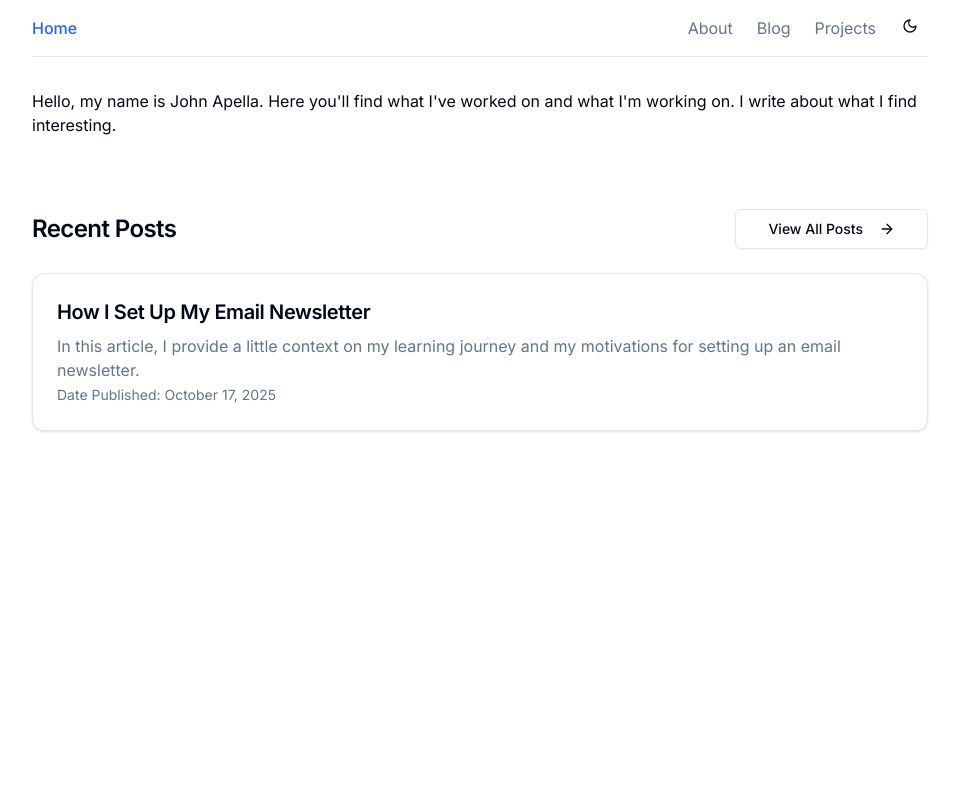
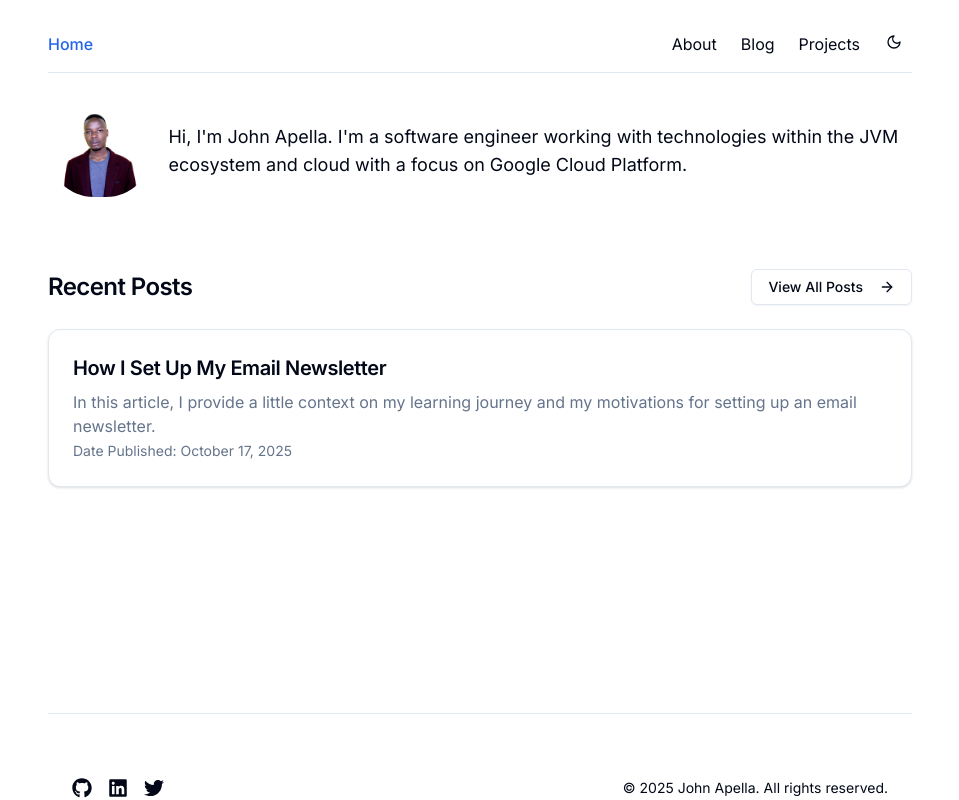
Before and after one commit to apella1/next-portfolio, a Next.js app: page / in a window 1280 px wide. Shown: the top 800 px of the page, without its empty margins (160-1119 px from the left). Built offline with nearby package versions, Linux system fonts and the light colour scheme.

Commit message:
feat: handle responsive design

```diff
--- a/app/blog/blog-client.tsx
+++ b/app/blog/blog-client.tsx
@@ -45,7 +45,7 @@ const BlogClient = ({ initialPosts }: BlogClientProps) => {
     <section className="container py-12 min-h-screen">
       <div className="flex flex-col items-center justify-center space-y-4 text-center">
         <div className="space-y-2">
-          <h1 className="text-3xl font-bold tracking-tighter sm:text-5xl">
+          <h1 className="text-xl font-bold tracking-tighter sm:text-3xl">
             Blog Posts
           </h1>
           <p className="max-w-[900px] text-muted-foreground md:text-xl/relaxed lg:text-base/relaxed xl:text-xl/relaxed">
--- a/app/layout.tsx
+++ b/app/layout.tsx
@@ -8,13 +8,15 @@ import { ThemeProvider } from "@/components/theme-provider";
 const inter = Inter({ subsets: ["latin"] });
 
 export const metadata = {
-  title: "John Apella",
+  title: "John Apella | Software Engineer",
   description: "",
   keywords: [
     "DevOps Engineer",
     "Docker Specialist",
     "Kubernetes Specialist",
     "GCP Specialist",
+    "Spring Boot",
+    "Backend Software Engineer",
   ],
 };
 
@@ -25,7 +27,7 @@ export default function RootLayout({
 }) {
   return (
     <html lang="en">
-      <body className={`${inter.className} max-w-4xl mx-auto`}>
+      <body className={`${inter.className} max-w-4xl mx-auto p-4`}>
         <ThemeProvider
           attribute="class"
           defaultTheme="system"
--- a/app/page.tsx
+++ b/app/page.tsx
@@ -5,7 +5,7 @@ import HomeHeader from "@/components/home/home-header";
 export default async function Home() {
   const posts = await getPosts();
   return (
-    <main className="min-h-screen">
+    <main className="min-h-[80vh]">
       <HomeHeader />
       <RecentPosts posts={posts} />
     </main>
--- a/app/posts/how-i-set-up-my-email-newsletter/page.mdx
+++ b/app/posts/how-i-set-up-my-email-newsletter/page.mdx
@@ -9,7 +9,7 @@ export const metadata = {
     image: "/blog.png",
 };
 
-<h1>How I Set Up my Email Newsletter</h1>
+<h2>How I Set Up my Email Newsletter</h2>
 
 <section>
     <p>
--- a/app/projects/page.tsx
+++ b/app/projects/page.tsx
@@ -34,7 +34,7 @@ export default function Projects() {
       <div className="container px-4 md:px-6">
         <div className="flex flex-col items-center justify-center space-y-4 text-center">
           <div className="space-y-2">
-            <h2 className="text-3xl font-bold tracking-tighter sm:text-5xl">
+            <h2 className="text-xl font-bold tracking-tighter sm:text-3xl">
               All Projects
             </h2>
             <p className="max-w-[900px] text-muted-foreground md:text-xl/relaxed lg:text-base/relaxed xl:text-xl/relaxed">
@@ -54,7 +54,7 @@ export default function Projects() {
                     `cursor-pointer transition-colors`,
                     selectedTech.includes(tech)
                       ? "bg-primary text-primary-foreground hover:bg-primary/90"
-                      : "hover:bg-muted"
+                      : "hover:bg-muted",
                   )}
                   onClick={() => toggleTech(tech)}
                 >
@@ -75,7 +75,7 @@ export default function Projects() {
           </div>
         </div>
 
-        <div className="mx-auto grid gap-8 py-12 lg:grid-cols-2 xl:grid-cols-3">
+        <div className="mx-auto grid gap-8 py-12 lg:grid-cols-2">
           {filteredProjects.map((project, index) => (
             <ProjectCard key={index} project={project} />
           ))}
--- a/components/about/certifications.tsx
+++ b/components/about/certifications.tsx
@@ -18,7 +18,7 @@ export default function Certifications({ certifications }: Props) {
           <h3 className="text-xl font-semibold mb-2 flex items-center gap-2">
             My Certifications
           </h3>
-          <p className="text-sm text-muted-foreground mb-4">
+          <p className="text-sm mb-4">
             Professional certifications and achievements. Click on any badge to
             view verification details.
           </p>
@@ -95,9 +95,7 @@ export default function Certifications({ certifications }: Props) {
                 ) : (
                   <span>{cert.title}</span>
                 )}
-                <span className="text-muted-foreground">
-                  {" "}- {cert.issuer}
-                </span>
+                <span className="text-muted-foreground"> - {cert.issuer}</span>
               </li>
             ))}
           </ul>
--- a/components/footer.tsx
+++ b/components/footer.tsx
@@ -40,7 +40,7 @@ export default function Footer() {
         {/*    <EmailOctopusFooterForm />*/}
         {/*  </div>*/}
         {/*</div>*/}
-        <div className="mt-8 flex items-center justify-between">
+        <div className="mt-8 flex flex-col space-y-3 lg:space-y-0 lg:flex-row lg:items-center lg:justify-between">
           <div className="flex items-center gap-4">
             {socialLinks.map((social) => (
               <Link
@@ -48,14 +48,14 @@ export default function Footer() {
                 href={social.href}
                 target="_blank"
                 rel="noopener noreferrer"
-                className="text-muted-foreground hover:text-primary transition-colors"
+                className="hover:text-primary transition-colors"
               >
                 <social.icon className="h-5 w-5" />
                 <span className="sr-only">{social.label}</span>
               </Link>
             ))}
           </div>
-          <p className="text-sm text-muted-foreground">
+          <p className="text-sm">
             &copy; {thisYear} John Apella. All rights reserved.
           </p>
         </div>
--- a/components/home/home-header.tsx
+++ b/components/home/home-header.tsx
@@ -1,9 +1,16 @@
+import Image from "next/image";
+import profilePic from "@/public/profile.webp";
+
 export default function HomeHeader() {
   return (
-    <header className="py-8">
-      <h1>
-        Hello, my name is John Apella. Here you'll find what I've worked on and
-        what I'm working on. I write about what I find interesting.
+    <header className="py-8 flex flex-col space-y-4 lg:flex-row lg:items-center lg:space-x-4 lg:space-y-0">
+      <div className="w-fit rounded-full">
+        <Image src={profilePic} alt="" className="w-44 rounded-full" />
+      </div>
+      <h1 className="text-lg">
+        Hi, I'm John Apella. I'm a software engineer working with technologies
+        within the JVM ecosystem and cloud with a focus on Google Cloud
+        Platform.
       </h1>
     </header>
   );
--- a/components/home/recent-posts.tsx
+++ b/components/home/recent-posts.tsx
@@ -24,8 +24,10 @@ const RecentPosts = ({ posts }: RecentPostsProps) => {
   return (
     <section className="container space-y-6 py-8 md:py-10">
       <div className="flex items-center justify-between">
-        <h2 className="text-2xl font-semibold tracking-tight">Recent Posts</h2>
-        <Button asChild variant="outline" size="lg">
+        <h2 className="lg:text-2xl font-semibold tracking-tight">
+          Recent Posts
+        </h2>
+        <Button asChild variant="outline">
           <Link href="/blog">
             View All Posts <ArrowRight className="ml-2 h-4 w-4" />
           </Link>
--- a/components/navbar.tsx
+++ b/components/navbar.tsx
@@ -28,9 +28,7 @@ export default function Navbar() {
           key={item.href}
           href={item.href}
           className={`relative py-2 text-base transition-colors hover:text-primary ${
-            pathname === item.href
-              ? "text-primary font-medium"
-              : "text-muted-foreground"
+            pathname === item.href ? "text-primary font-medium" : ""
           }`}
           onClick={() => setIsOpen(false)}
         >
@@ -49,9 +47,7 @@ export default function Navbar() {
               key={homeItem.href}
               href={homeItem.href}
               className={`relative py-2 text-base transition-colors hover:text-primary ${
-                pathname === homeItem.href
-                  ? "text-primary font-medium"
-                  : "text-muted-foreground"
+                pathname === homeItem.href ? "text-primary font-medium" : ""
               }`}
               onClick={() => setIsOpen(false)}
             >
@@ -72,7 +68,19 @@ export default function Navbar() {
                 </Button>
               </SheetTrigger>
               <SheetContent side="left" className="w-[240px] sm:w-[280px]">
-                <div className="flex flex-col space-y-4 mt-8">
+                <div className="flex flex-col mt-8">
+                  <Link
+                    key={homeItem.href}
+                    href={homeItem.href}
+                    className={`relative text-base transition-colors hover:text-primary ${
+                      pathname === homeItem.href
+                        ? "text-primary font-medium"
+                        : ""
+                    }`}
+                    onClick={() => setIsOpen(false)}
+                  >
+                    {homeItem.name}
+                  </Link>
                   <NavLinks />
                 </div>
               </SheetContent>
```
Also changed, not shown: app/about/page.tsx (+5 -8 lines).
